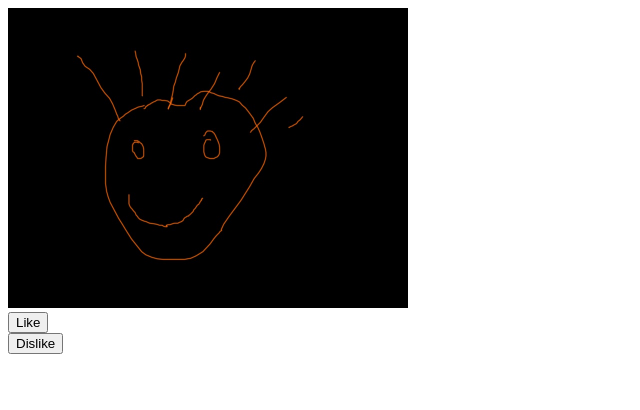
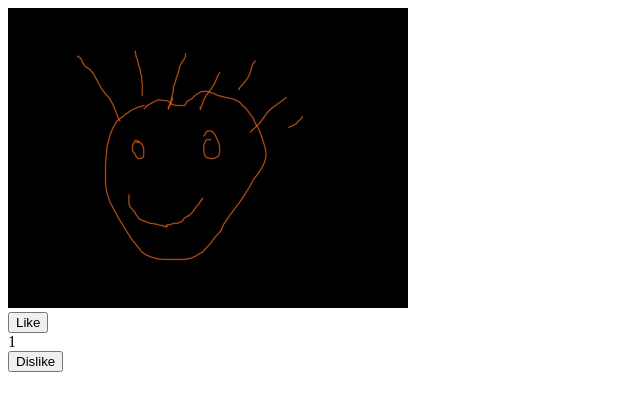
Before and after one commit to Vizsoro/JSTutorial, a plain HTML site: page task2_like_dislike/index.html in a window 1280 px wide. Both pictures are taken after a click on the button "Like". Shown: the whole page, without its empty margins (0-640 px from the left). Drawn offline with Linux system fonts and the light colour scheme.

Commit message:
Task2 - Like and Dislike - JS

```diff
--- a/task2_like_dislike/index.html
+++ b/task2_like_dislike/index.html
@@ -3,7 +3,7 @@
 <html>
 <head>
     <title>Page Title</title>
-
+    <script src="js\counter.js"></script>
 
 </head>
 
--- /dev/null
+++ b/task2_like_dislike/js/counter.js
@@ -0,0 +1,18 @@
+
+document.onreadystatechange = function () {
+    if (document.readyState == "complete") {
+        document.getElementById('like').addEventListener("click",function(){
+        var count = document.getElementById('likeCounter').innerHTML;
+        count = count || 0;
+        count++;
+        document.getElementById('likeCounter').innerHTML = count;
+        });
+
+        document.getElementById('dislike').addEventListener("click",function(){
+        var count = document.getElementById('dislikeCounter').innerHTML;
+        count = count || 0;
+        count++;
+        document.getElementById('dislikeCounter').innerHTML = count;
+        });
+    }
+};
```
